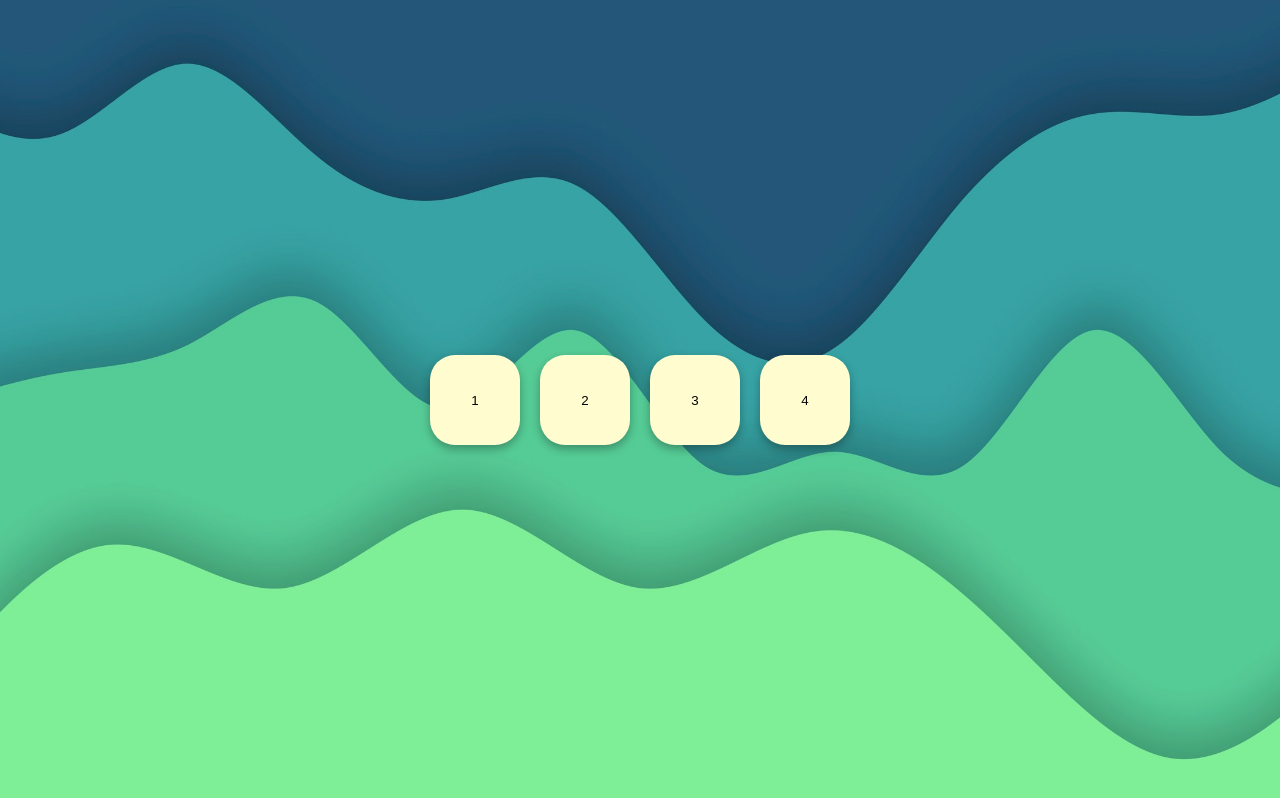
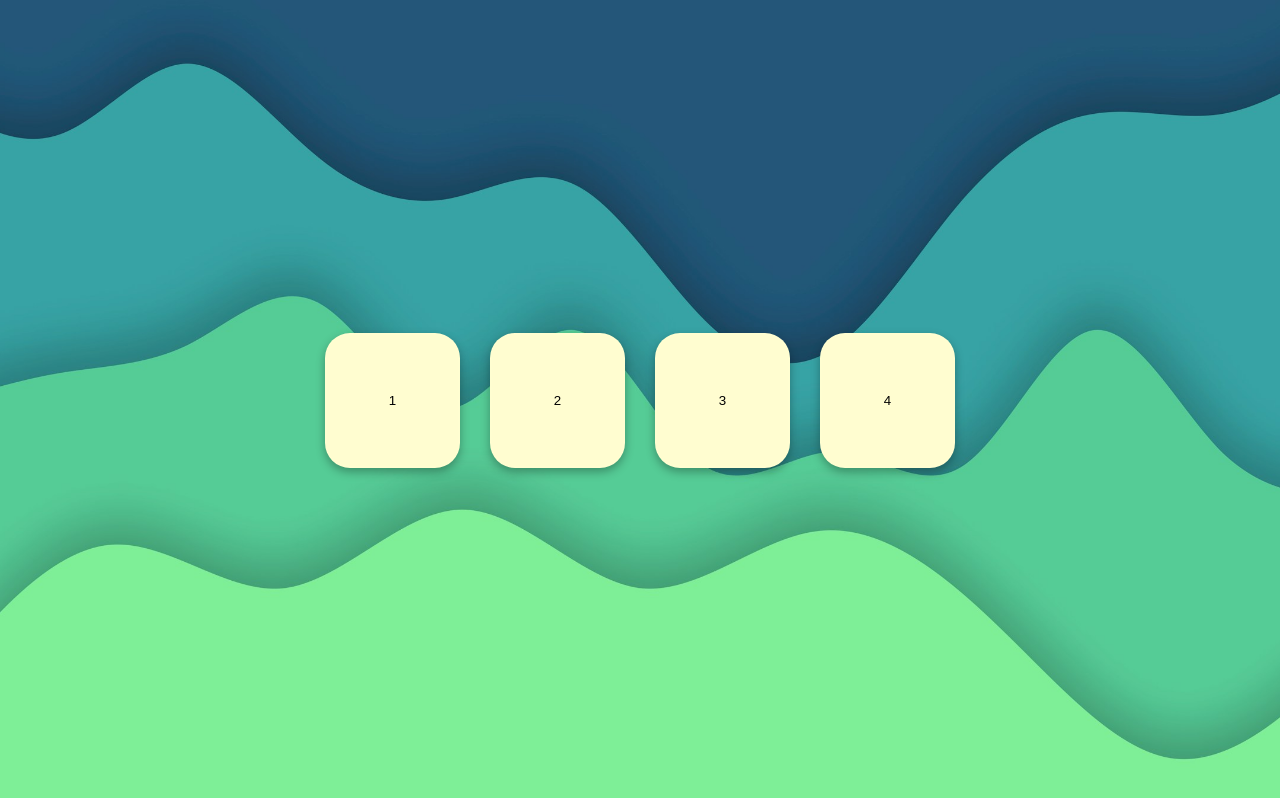
Before and after one commit to Aron1306/TCU-501-Electronics_Store_Educational_Game, a Next.js app in the folder game/: page / in a window 1280 px wide. Built offline with nearby package versions, Linux system fonts and the light colour scheme.

Commit message:
Adjust buttons gap and size

```diff
--- a/game/src/app/page.module.css
+++ b/game/src/app/page.module.css
@@ -17,15 +17,15 @@
   background-color: #fffdd0;
   border-radius: 25px;
   box-shadow: 0px 4px 10px rgba(0,0,0,0.3);
-  width: 90px;
-  height: 90px;
+  width: 135px;
+  height: 135px;
   box-sizing: border-box;
   border: 2px solid #fffdd033;
 }
 
 .level_button_array {
   display: flex;
-  gap: 20px;
+  gap: 30px;
   justify-content: center;
   align-items: center;
 }
```
